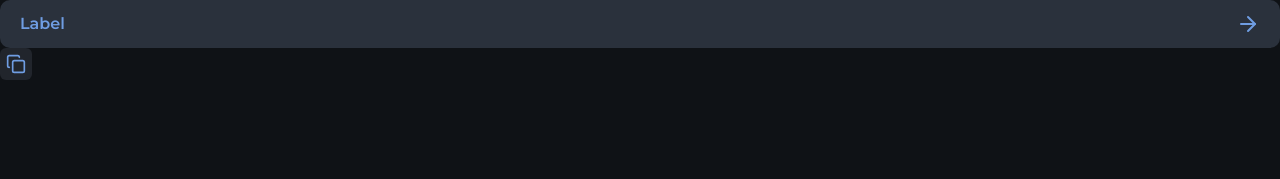
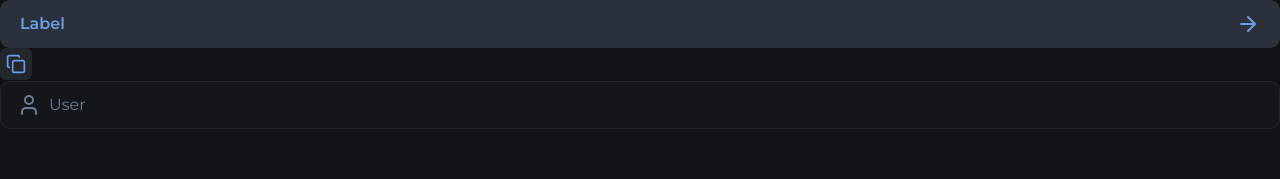
Before and after one commit to vbruno96/dev-stage-frontend, a Next.js app: page / in a window 1280 px wide. Shown: the top 179 px of the page. Built offline with nearby package versions, Linux system fonts and the light colour scheme.

Commit message:
feat: create input component

```diff
--- a/src/app/page.tsx
+++ b/src/app/page.tsx
@@ -1,7 +1,8 @@
-import { ArrowRight, Copy } from 'lucide-react'
+import { ArrowRight, Copy, User } from 'lucide-react'
 
 import Button from "@/components/button";
 import IconButton from '@/components/icon-button';
+import { InputField, InputIcon, InputRoot } from '@/components/input';
 
 export default function Home() {
   return (
@@ -13,6 +14,12 @@ export default function Home() {
       <IconButton>
         <Copy size={20} />
       </IconButton>
+      <InputRoot>
+        <InputIcon>
+          <User />
+        </InputIcon>
+        <InputField placeholder='User' />
+      </InputRoot>
     </main>
   );
 }
--- /dev/null
+++ b/src/components/input.tsx
@@ -0,0 +1,37 @@
+import { ComponentProps } from "react";
+
+interface InputRootProps extends ComponentProps<"div"> {
+  error?: boolean;
+}
+
+export function InputRoot({ error = false, ...props }: InputRootProps) {
+  return (
+    <div
+      data-error={error}
+      className="group h-12 flex items-center gap-2 bg-gray-800 focus-within:text-gray-100 border border-gray-600 focus-within:border-gray-100 data-[error=true]:border-danger px-4 rounded-xl"
+      {...props}
+    />
+  );
+}
+
+interface InputIconProps extends ComponentProps<"span"> {}
+
+export function InputIcon(props: InputIconProps) {
+  return (
+    <span
+      className="text-gray-400 group-focus-within:text-gray-100 group-[&:not(:has(:placeholder-shown))]:text-gray-100 group-data-[error=true]:text-danger"
+      {...props}
+    />
+  );
+}
+
+interface InputFieldProps extends ComponentProps<"input"> {}
+
+export function InputField(props: InputFieldProps) {
+  return (
+    <input
+      className="flex-1 text-base placeholder:text-gray-400 outline-0"
+      {...props}
+    />
+  );
+}
```
